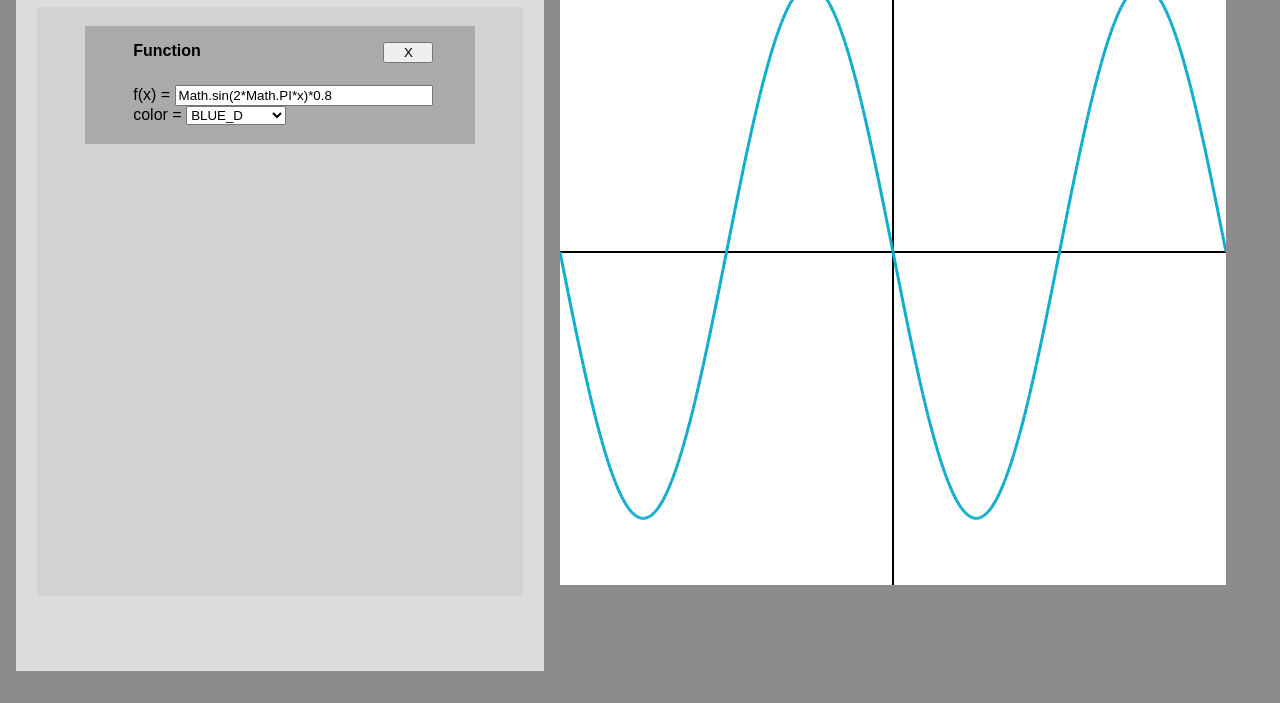
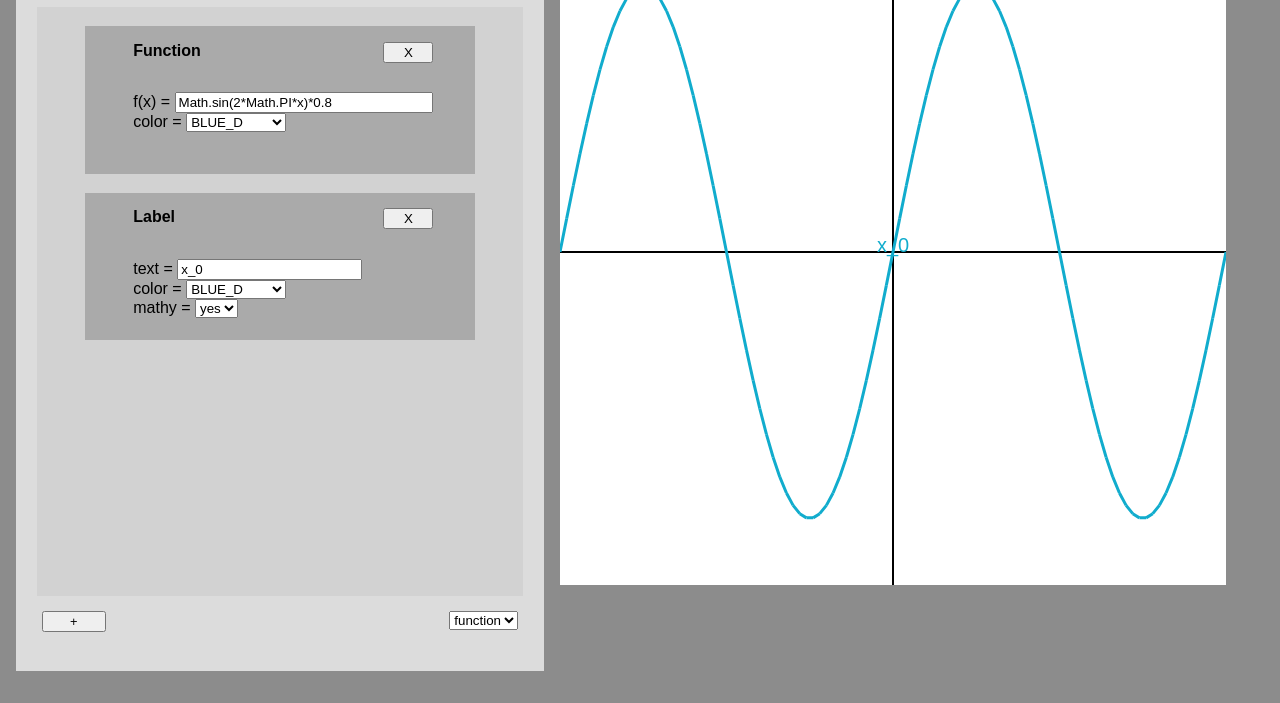
Before and after one commit to Arongil/Realtime2, a plain HTML site: page index.html in a window 1280 px wide. Shown: the part 97-800 px from the top of the page. Drawn offline with Linux system fonts and the light colour scheme.

Commit message:
Can now add functions and labels.

```diff
--- a/equation.js
+++ b/equation.js
@@ -1,18 +1,17 @@
-class Equation extends Obj {
+class Equation {
 
     constructor(f = (x) => 0, color = "#987654") {
-        super();
+        this.id = ID++;
         this.f = f;
         this.color = color;
         this.points = new Points();
-        this.steps = 400;
+        this.steps = 100;
         this.invalid = false;
-
-        this.fElement = document.getElementById("function" + this.id);
-        this.colorElement = document.getElementById("color" + this.id);
     }
 
     update() {
+        this.fElement = document.getElementById("function" + this.id);
+        this.colorElement = document.getElementById("color" + this.id);
         try {
             eval("this.f = (x) => " + this.fElement.value + ";");
             this.invalid = false;
@@ -27,19 +26,19 @@ class Equation extends Obj {
             // If the formula's invalid, wait until it's corrected.
             return;
         }
-        var x, prevF = this.f(realtime.range[0][0]);
+        var x, prevF = this.f(-realtime.range[0][0]);
         var x1, y1, x2, y2;
         for (var i = 1, x; i <= this.steps; i++) {
             x = i / this.steps * realtime.xRange + realtime.range[0][0];
             x1 = (i - 1)/this.steps * WIDTH - HALFWIDTH;
             x2 = i/this.steps * WIDTH - HALFWIDTH;
             y1 = realtime.transformY(prevF);
-            y2 = realtime.transformY(this.f(x));
+            y2 = realtime.transformY(this.f(-x));
             path([[x1, y1], [x2, y2]], {
                 stroke: this.color,
                 strokeWidth: 3
             });
-            prevF = this.f(x);
+            prevF = this.f(-x);
         }
     }
 
--- a/index.html
+++ b/index.html
@@ -9,7 +9,7 @@
         <div id="workspace">
             <h1 id="title">Graphie Realtime</h1>
             <div id="objs">
-                <div class="equation obj">
+                <div class="obj">
                     <div class="obj-header">
                         <ul>
                             <li class="obj-title"><strong>Function</strong></li>
@@ -26,6 +26,36 @@
                         </ul>
                     </div>
                 </div>
+                <div class="obj">
+                    <div class="obj-header">
+                        <ul>
+                            <li class="obj-title"><strong>Label</strong></li>
+                            <li class="obj-delete" onclick="workspace.remove(1);"><button>X</button></li>
+                        </ul>
+                    </div>
+                    <div class="obj-body">
+                        <ul>
+                            <li class="text">text = <input id="text1" value="x_0"></input></li>
+                            <li class="color">color = <select id="color1">
+                                <option value="BLUE_D">BLUE_D</option>
+                                <option value="MAROON_D">MAROON_D</option>
+                            </select></li>
+                            <li class="mathy">mathy = <select id="mathy1">
+                                <option value="yes">yes</option>
+                                <option value="no">no</option>
+                            </select></li>
+                        </ul>
+                    </div>
+                </div>
+            </div>
+            <div id="add-objs">
+                <ul>
+                    <li id="add-button" onclick="workspace.add();"><button>+</button></li>
+                    <li id="add-select-li"><select id="type-select">
+                        <option value="function">function</option>
+                        <option value="label">label</option>
+                    </select></li>
+                </ul>
             </div>
         </div>
         <div id="output">
@@ -36,7 +66,6 @@
         <script src="drawHelp.js"></script>
         <script src="input.js"></script>
 
-        <script src="obj.js"></script>
         <script src="label.js"></script>
         <script src="points.js"></script>
         <script src="equation.js"></script>
--- a/label.js
+++ b/label.js
@@ -1,10 +1,28 @@
-class Label extends Obj {
+class Label {
 
-    constructor(position = [0, 0], text = "", latex = true) {
-        super();
+    constructor(position = [0, 0], text = "", color = "#000000", latex = true) {
+        this.id = ID++;
         this.position = position;
         this.text = text;
+        this.color = color;
         this.latex = latex;
     }
 
+    update() {
+        this.textElement = document.getElementById("text" + this.id);
+        this.colorElement = document.getElementById("color" + this.id);
+        this.latexElement = document.getElementById("mathy" + this.id);
+        this.text = this.textElement.value;
+        this.color = colors[this.colorElement.value];
+        this.latex = (this.latexElement.value === "yes" ? true : false);
+    }
+
+    plot() {
+        style({
+            fill: this.color
+        });
+        textSize(20);
+        text(this.text, realtime.transformX(this.position[0]), realtime.transformY(this.position[1]));
+    }
+
 }
--- a/obj.js
+++ /dev/null
@@ -1,9 +0,0 @@
-var ID = 0;
-
-class Obj {
-
-    constructor() {
-        this.id = ID++;
-    }
-
-}
--- a/points.js
+++ b/points.js
@@ -1,7 +1,6 @@
-class Points extends Obj {
+class Points {
 
     constructor(points = []) {
-        super();
         this.points = points;
     }
 
--- a/style.css
+++ b/style.css
@@ -50,7 +50,7 @@ canvas {
     margin-left: auto;
     margin-right: auto;
     width: 80%;
-    height: 20%;
+    height: 25%;
     background-color: rgb(170, 170, 170);
 }
 
@@ -106,3 +106,34 @@ canvas {
 .function input {
     width: 75%;
 }
+
+#add-objs {
+    margin: auto;
+    padding: 2%;
+    width: 95%;
+    height: 8%;
+}
+
+#add-objs ul {
+    margin: 1%;
+    padding: 0;
+    width: 98%;
+    height: 100%;
+}
+
+#add-button {
+    list-style: none;
+    float: left;
+    text-align: left;
+}
+
+#add-button button {
+    width: 5vw;
+    font-size: 1vw;
+}
+
+#add-select-li {
+    list-style: none;
+    float: right;
+    text-align: left;
+}
--- a/workspace.js
+++ b/workspace.js
@@ -1,22 +1,62 @@
+var ID = 0;
+
 class Workspace {
 
     constructor() {
-        this.objs = [new Equation()];
+        this.objs = [new Equation(), new Label()];
         this.objsElement = document.getElementById("objs");
     }
 
-    add(obj) {
-        obj.className += " obj";
-        this.objsElement.appendChild(obj);
+    add() {
+        var type = document.getElementById("type-select").value;
+        var obj = getObj(type);
+        this.objs.push(obj);
+        var objDiv = document.createElement("div");
+        objDiv.className += " obj";
+        objDiv.innerHTML = createHTML(type, obj);
+        this.objsElement.appendChild(objDiv);
     }
 
     remove(id) {
         for (var i = 0; i < this.objs.length; i++) {
             if (this.objs[i].id === id) {
                 this.objsElement.removeChild(this.objsElement.children[i]);
+                this.objs.splice(i, 1);
                 return;
             }
         }
     }
 
 }
+
+function getObj(type) {
+    if (type === "function") {
+        return new Equation();
+    } else if (type === "label") {
+        return new Label();
+    }
+}
+
+function createHTML(type, obj) {
+    if (type === "function") {
+        return `
+            <div class="obj-header">
+                <ul>
+                    <li class="obj-title"><strong>Function</strong></li>
+                    <li class="obj-delete" onclick="workspace.remove(` + obj.id +`);"><button>X</button></li>
+                </ul>
+            </div>
+            <div class="obj-body">
+                <ul>
+                    <li class="function">f(x) = <input id="function` + obj.id + `" value="Math.sin(2*Math.PI*x)*0.8"></input></li>
+                    <li class="color">color = <select id="color` + obj.id + `">
+                        <option value="BLUE_D">BLUE_D</option>
+                        <option value="MAROON_D">MAROON_D</option>
+                    </select></li>
+                </ul>
+            </div>
+        `;
+    } else if (type === "label") {
+        return new Label();
+    }
+}
```
